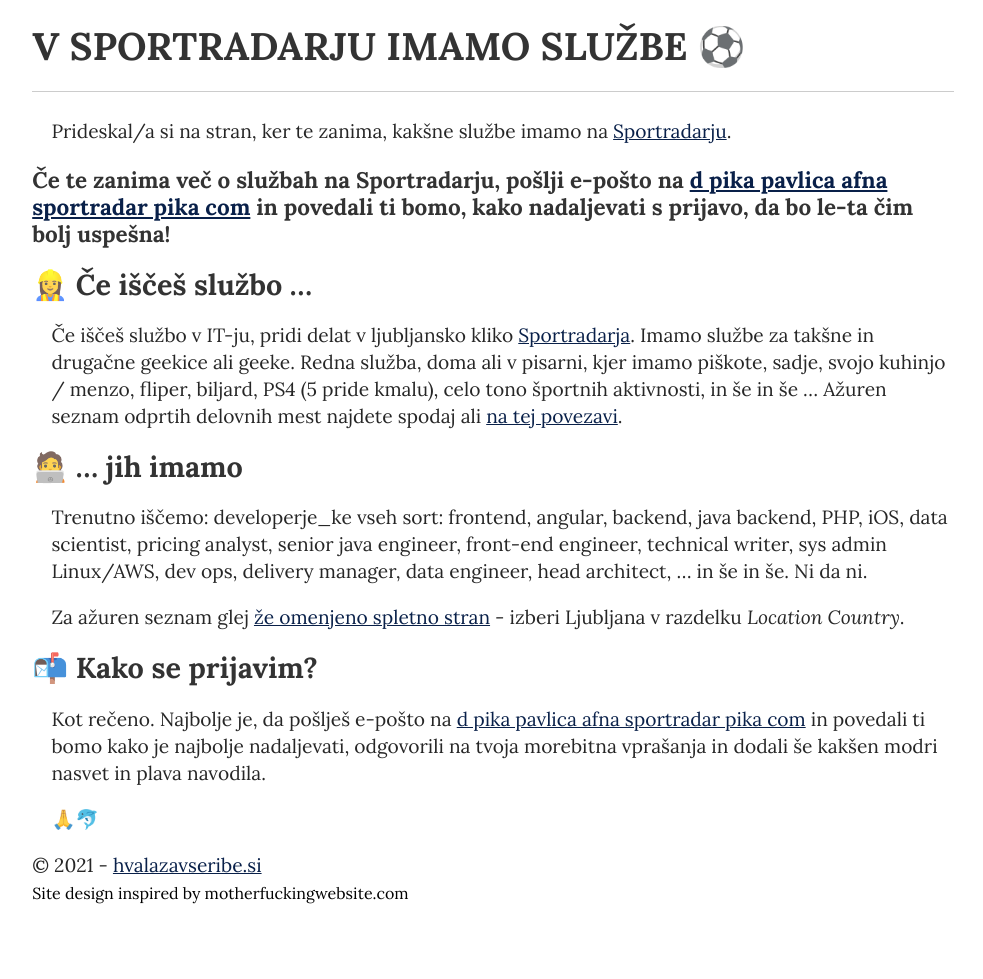
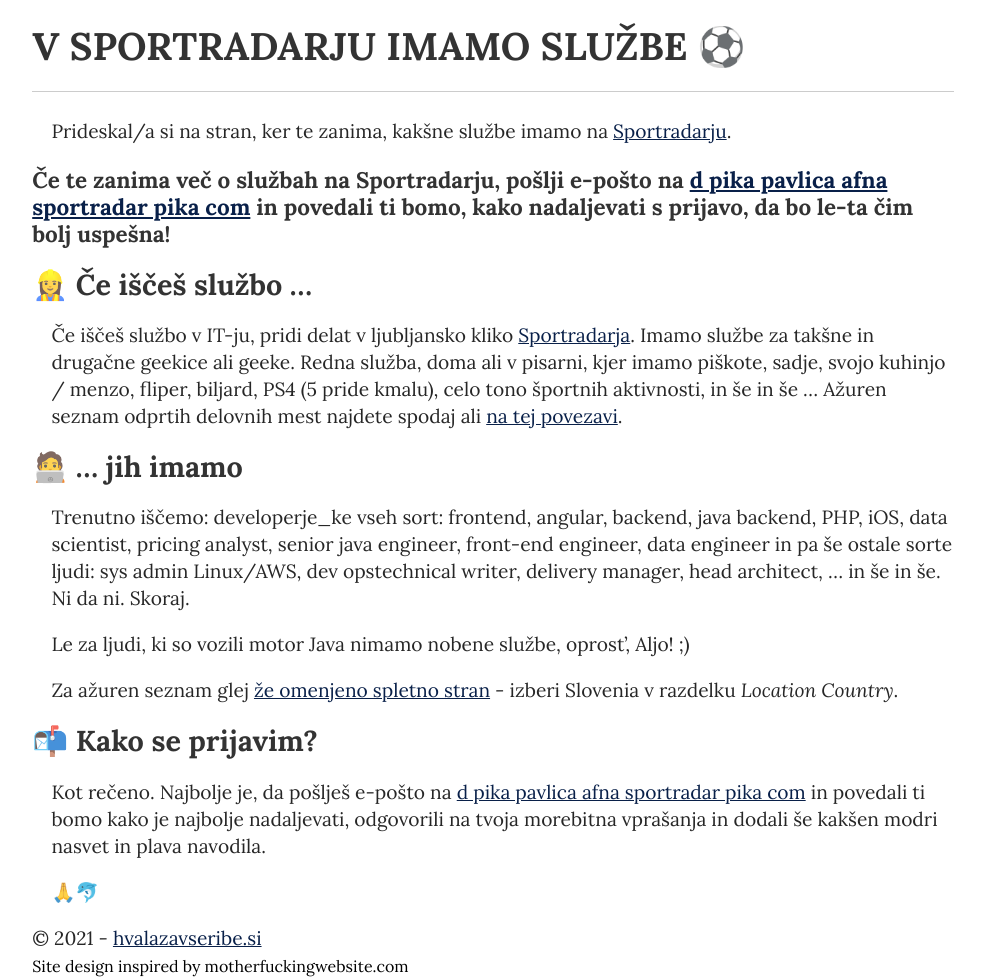
Before and after one commit to hvalazavseribe/hvalazavseribe.github.io, a Jekyll site: the page built from sportradar.md, in a window 1280 px wide. Shown: the whole page, without its empty margins (147-1130 px from the left). Built offline with Jekyll 4.4.1, drawn with Linux system fonts in a browser that asks for light colours; before the commit the page ends 906 px from its top, so only the background shows below that.

Commit message:
Update sportradar.md

```diff
--- a/sportradar.md
+++ b/sportradar.md
@@ -19,9 +19,11 @@ Prideskal/a si na stran, ker te zanima, kakšne službe imamo na [Sportradarju](
 
 ## 🧑‍💻 ... jih imamo
 
-Trenutno iščemo: developerje_ke vseh sort: frontend, angular, backend, java backend, PHP, iOS, data scientist, pricing analyst, senior java engineer, front-end engineer, technical writer, sys admin Linux/AWS, dev ops, delivery manager, data engineer, head architect, … in še in še. Ni da ni.
+Trenutno iščemo: developerje_ke vseh sort: frontend, angular, backend, java backend, PHP, iOS, data scientist, pricing analyst, senior java engineer, front-end engineer, data engineer in pa še ostale sorte ljudi: sys admin Linux/AWS, dev opstechnical writer,  delivery manager, head architect, … in še in še. Ni da ni. Skoraj.
 
-Za ažuren seznam glej [že omenjeno spletno stran](https://sportradar.wd3.myworkdayjobs.com/sportradar_careers) - izberi Ljubljana v razdelku _Location Country_.
+Le za ljudi, ki so vozili motor Java nimamo nobene službe, oprost', Aljo! ;)
+
+Za ažuren seznam glej [že omenjeno spletno stran](https://sportradar.wd3.myworkdayjobs.com/sportradar_careers) - izberi Slovenia v razdelku _Location Country_.
 
 ## 📬 Kako se prijavim?
 
```
